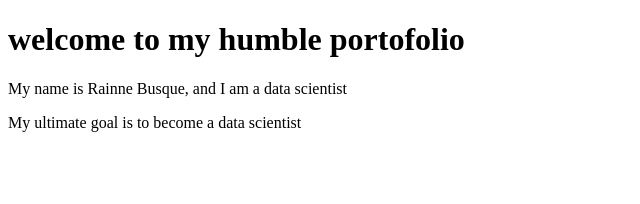
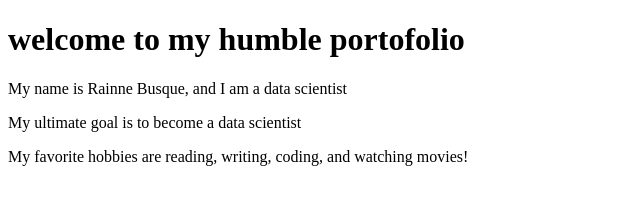
Before and after one commit to rain-commits/rain-commits.io, a plain HTML site: page index.html in a window 1280 px wide. Shown: the whole page, without its empty margins (0-640 px from the left). Drawn offline with Linux system fonts and the light colour scheme.

Commit message:
added one more line

```diff
--- a/index.html
+++ b/index.html
@@ -10,6 +10,6 @@
         <h1>welcome to my humble portofolio</h1>
         <p>My name is Rainne Busque, and I am a data scientist</p>
         <p>My ultimate goal is to become a data scientist</p>
-
+        <p>My favorite hobbies are reading, writing, coding, and watching movies!</p>
     </body>
 </html>
```
